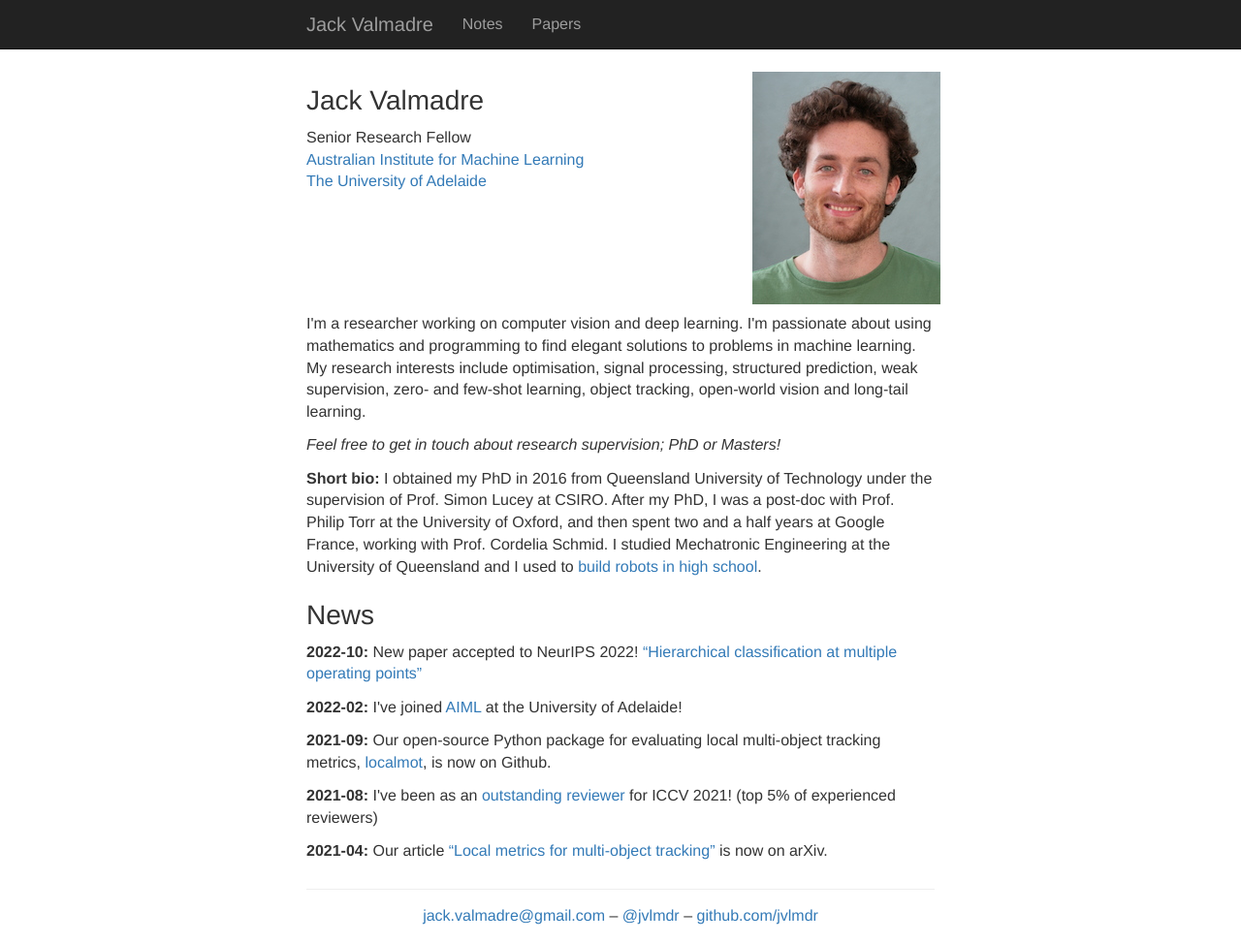
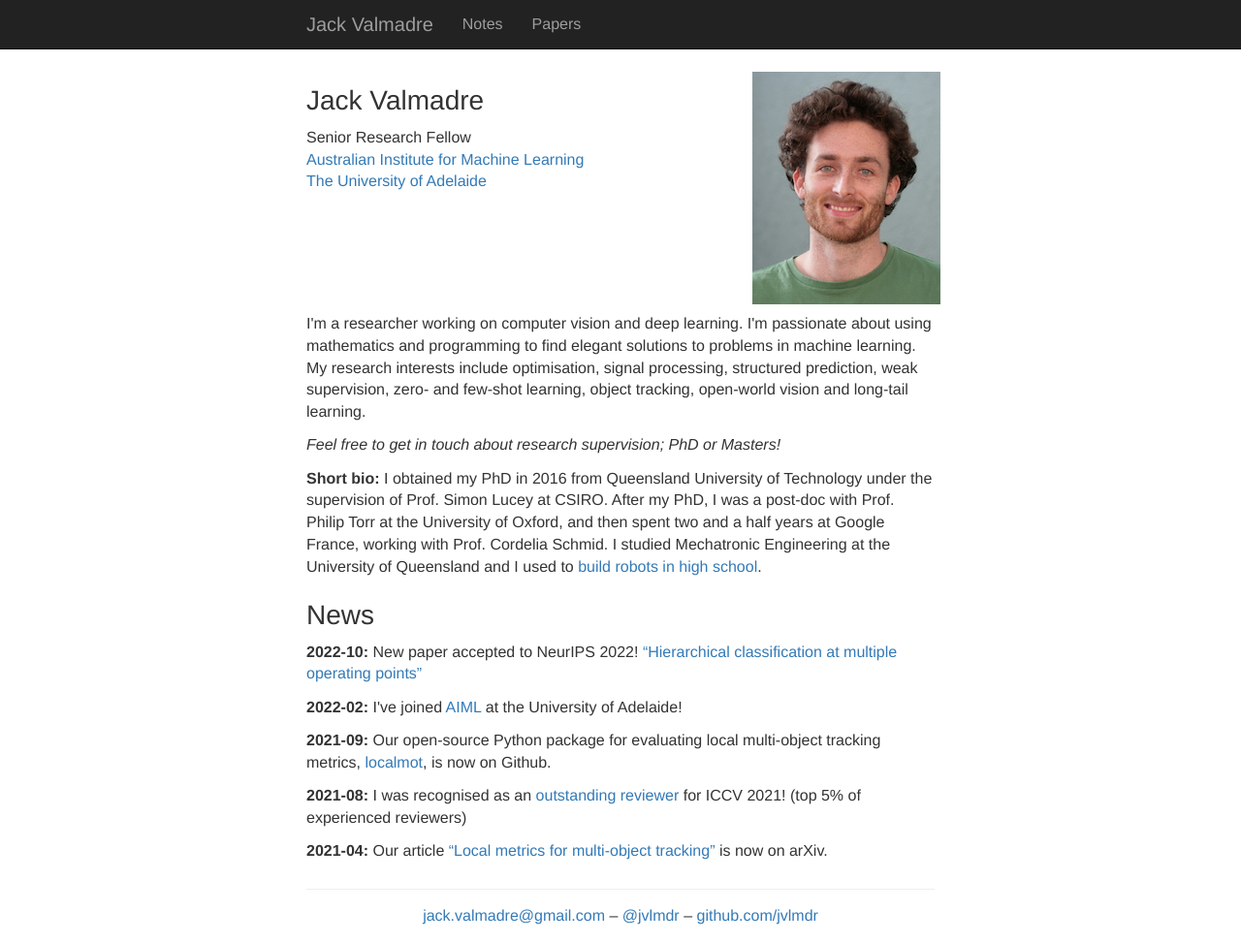
Before and after one commit to jvlmdr/jack.valmadre.net, a Jekyll site: the page built from index.html, in a window 1280 px wide and 973 px high. Shown: the whole window at 97% size. Built offline with Jekyll 4.4.1, drawn with Linux system fonts in a browser that asks for light colours; nearby versions of some CDN libraries.

Commit message:
Update index.html

```diff
--- a/index.html
+++ b/index.html
@@ -37,7 +37,7 @@ layout: default
 <p><strong>2022-10:</strong> New paper accepted to NeurIPS 2022! <a href="https://arxiv.org/abs/2210.10929">&ldquo;Hierarchical classification at multiple operating points&rdquo;</a></p>
 <p><strong>2022-02:</strong> I've joined <a href="https://www.adelaide.edu.au/aiml/">AIML</a> at the University of Adelaide!</p>
 <p><strong>2021-09:</strong> Our open-source Python package for evaluating local multi-object tracking metrics, <a href="https://github.com/google-research/localmot">localmot</a>, is now on Github.</p>
-<p><strong>2021-08:</strong> I've been as an <a href="https://iccv2021.thecvf.com/outstanding-reviewers">outstanding reviewer</a> for ICCV 2021! (top 5% of experienced reviewers)</p>
+<p><strong>2021-08:</strong> I was recognised as an <a href="https://iccv2021.thecvf.com/outstanding-reviewers">outstanding reviewer</a> for ICCV 2021! (top 5% of experienced reviewers)</p>
 <p><strong>2021-04:</strong> Our article <a href="https://arxiv.org/abs/2104.02631">&ldquo;Local metrics for multi-object tracking&rdquo;</a> is now on arXiv.</p>
 </div>
 </div><!-- row -->
```
